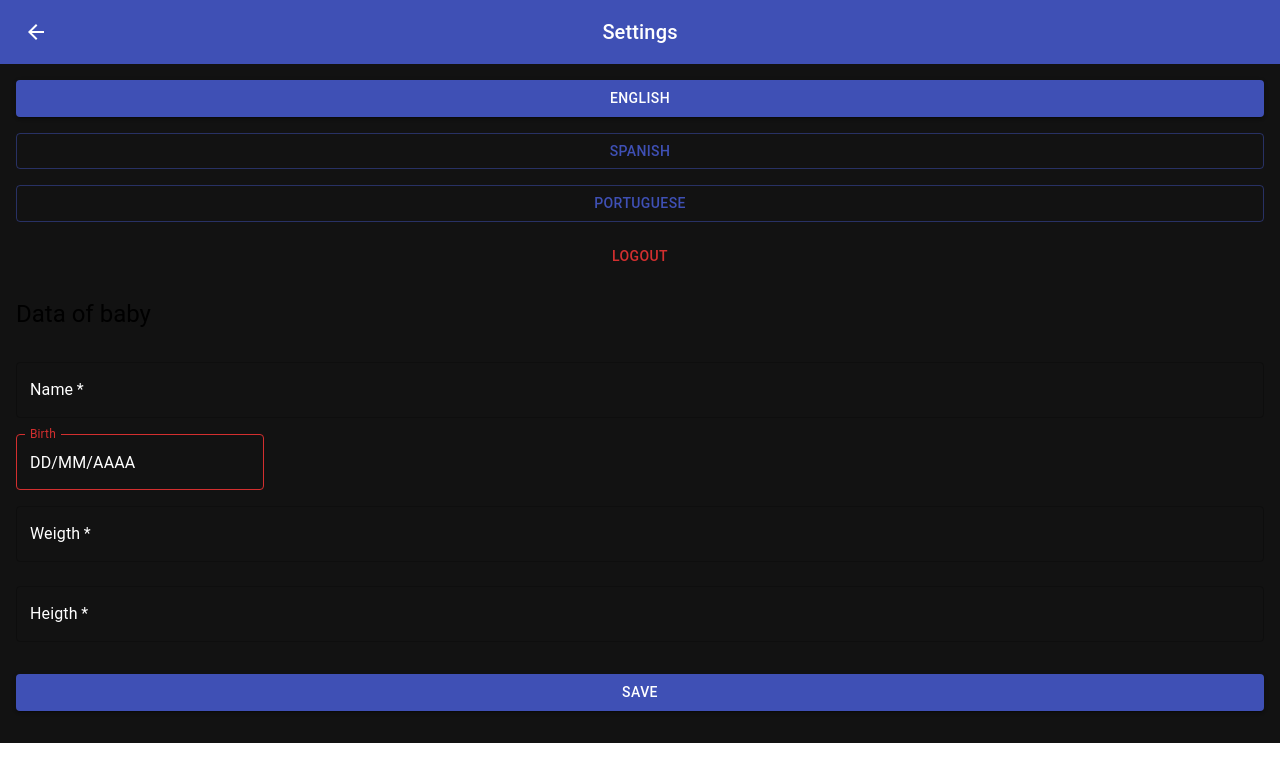
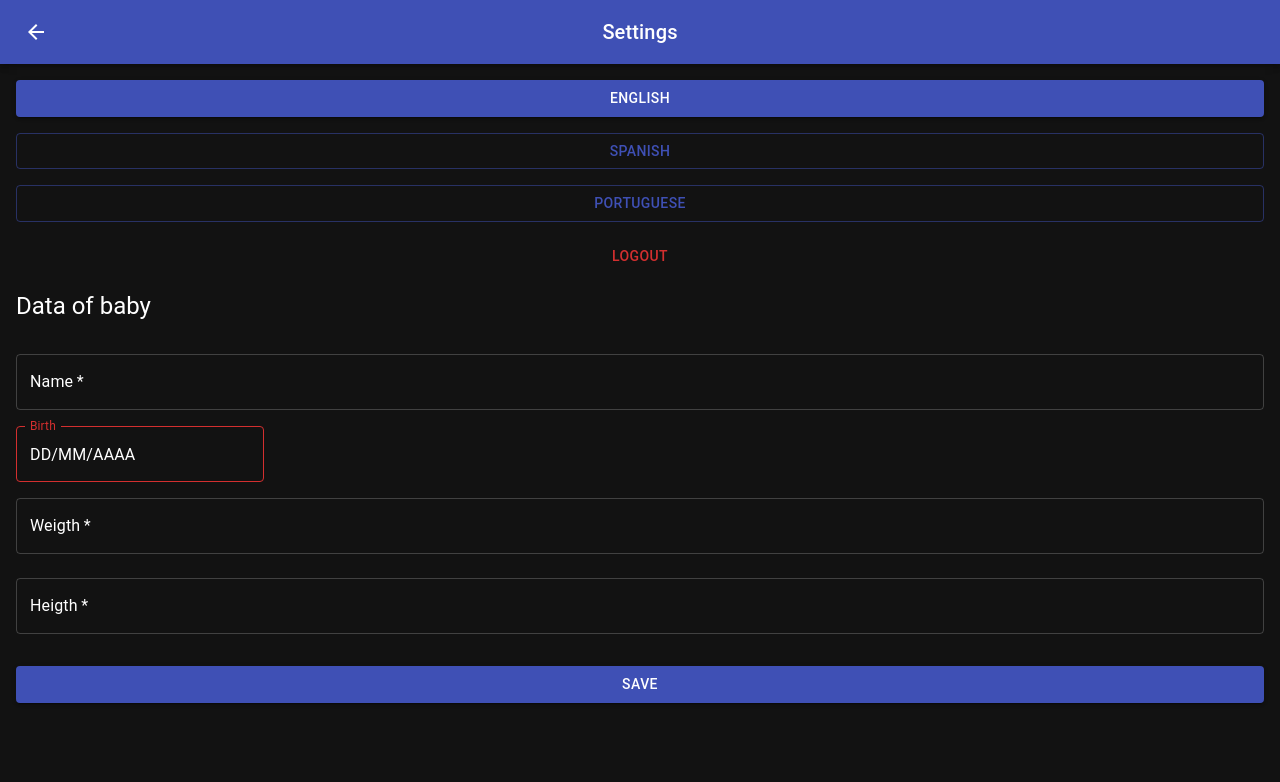
Before and after one commit to CauaHenrique19/tp-at-react, a React app: page /settings in a window 1280 px wide. Shown: the top 782 px of the page. Built offline with nearby package versions, Linux system fonts and the light colour scheme; no server answers; the database is empty; sample sign-in values are in the browser's storage; the HTML template or start-up script is replaced by a standard one.

Commit message:
ajustes finais

```diff
--- a/src/components/CardNewItem.tsx
+++ b/src/components/CardNewItem.tsx
@@ -15,7 +15,7 @@ export const CardNewItemComponent = ({ Icon, color, title, actionType }) => {
     <CardComponent
       sx={{
         overflow: "visible",
-        borderRadius: "10%",
+        borderRadius: "10px",
       }}
     >
       <GridComponent
--- a/src/components/DatePicker.tsx
+++ b/src/components/DatePicker.tsx
@@ -3,7 +3,7 @@ import React from 'react';
 import { DemoContainer } from '@mui/x-date-pickers/internals/demo';
 import { AdapterDayjs } from '@mui/x-date-pickers/AdapterDayjs';
 import { LocalizationProvider } from '@mui/x-date-pickers/LocalizationProvider';
-import { DatePicker  } from '@mui/x-date-pickers/DatePicker';
+import { DatePicker } from '@mui/x-date-pickers/DatePicker';
 
 import { ptBR } from '@mui/x-date-pickers/locales';
 import { enUS } from '@mui/x-date-pickers/locales';
@@ -36,6 +36,11 @@ export const DatePickerComponent: React.FC = ({...props}) => {
       dateAdapter={AdapterDayjs}>
       <DemoContainer components={['DatePicker']}>
         <DatePicker
+          sx={{
+            svg: { color: "#fff", fill: "#fff" },
+            input: { color: "#fff" },
+            label: { color: "#fff" },
+          }}
           {...props} />
       </DemoContainer>
     </LocalizationProvider>
--- a/src/components/DateTimePicker.tsx
+++ b/src/components/DateTimePicker.tsx
@@ -1,22 +1,35 @@
-import { DateTimePicker } from '@mui/x-date-pickers/DateTimePicker';
-import { LocalizationProvider } from '@mui/x-date-pickers/LocalizationProvider';
-import { AdapterDateFns } from '@mui/x-date-pickers/AdapterDateFnsV3';
-import { DateTimeValidationError, PickerChangeHandlerContext } from '@mui/x-date-pickers';
+import { DateTimePicker } from "@mui/x-date-pickers/DateTimePicker";
+import { LocalizationProvider } from "@mui/x-date-pickers/LocalizationProvider";
+import { AdapterDateFns } from "@mui/x-date-pickers/AdapterDateFnsV3";
+import {
+  DateTimeValidationError,
+  PickerChangeHandlerContext,
+} from "@mui/x-date-pickers";
 
 interface DateTimePickerComponentProps {
   label: string;
-  onChange?: (date: Date | null, context: PickerChangeHandlerContext<DateTimeValidationError>) => void;
+  onChange?: (
+    date: Date | null,
+    context: PickerChangeHandlerContext<DateTimeValidationError>
+  ) => void;
 }
 
-export function DateTimePickerComponent({ label, onChange }: DateTimePickerComponentProps) {
+export function DateTimePickerComponent({
+  label,
+  onChange,
+}: DateTimePickerComponentProps) {
   return (
     <LocalizationProvider dateAdapter={AdapterDateFns}>
-      <div style={{ padding: 20 }}>
-        <DateTimePicker
-          label={label}
-          onChange={onChange}
-        />
-      </div>
+      <DateTimePicker
+        sx={{
+          width: "100%",
+          svg: { color: "#fff", fill: "#fff" },
+          input: { color: "#fff" },
+          label: { color: "#fff" },
+        }}
+        label={label}
+        onChange={onChange}
+      />
     </LocalizationProvider>
   );
-};
+}
--- a/src/components/Sleep.tsx
+++ b/src/components/Sleep.tsx
@@ -29,7 +29,6 @@ export const Sleep: React.FC<SleepProps> = ({ data, setData, t }) => {
             }
             label={t("data-hour-start")}
             name="start_date"
-            fullWidth={true}
             ampm={false}
             format="DD/MM/YYYY HH:mm"
             onChange={(value) => handleInputChange('start_date', new Date(value.toString()), data, setData)}
@@ -44,7 +43,6 @@ export const Sleep: React.FC<SleepProps> = ({ data, setData, t }) => {
             }
             label={t("data-hour-end")}
             name="end_date"
-            fullWidth={true}
             ampm={false}
             format="DD/MM/YYYY HH:mm"
             onChange={(value) => handleInputChange('end_date', new Date(value.toString()), data, setData)}
--- a/src/context.tsx
+++ b/src/context.tsx
@@ -5,6 +5,7 @@ import React, {
   useContext,
   ReactNode,
   useEffect,
+  useState,
 } from "react";
 import { createClient } from "@supabase/supabase-js";
 import { useTranslation } from "react-i18next";
@@ -14,7 +15,7 @@ import utc from "dayjs/plugin/utc";
 import timezone from "dayjs/plugin/timezone";
 
 import { AppContextInterface } from "./interfaces";
-import { ThemeProvider } from "@mui/material";
+import { CssBaseline, ThemeProvider } from "@mui/material";
 import { darkTheme } from "./themes";
 
 dayjs.extend(utc);
@@ -49,6 +50,7 @@ const AppProvider: React.FC<AppProviderProps> = ({ children }) => {
   };
 
   let user = getUser();
+  const [userState, setUser] = useState(user);
 
   useEffect(() => {
     storedLanguage = localStorage.getItem("language");
@@ -65,12 +67,14 @@ const AppProvider: React.FC<AppProviderProps> = ({ children }) => {
     changeLanguage,
     t,
     storedLanguage,
-    user,
+    setUser,
+    user: userState,
   };
 
   return (
     <AppContext.Provider value={sharedState}>
       <ThemeProvider theme={darkTheme } >
+        <CssBaseline />
         { children }
       </ThemeProvider>
     </AppContext.Provider>
--- a/src/interfaces/AppContextInterface.ts
+++ b/src/interfaces/AppContextInterface.ts
@@ -4,6 +4,7 @@ import IUser from "./User";
 export default interface AppContextInterface {
   supabase: SupabaseClient;
   changeLanguage: (lng: string) => void;
+  setUser: (user: any) => void;
   t: (key: string) => string;
   storedLanguage: string | null;
   user: IUser | null;
--- a/src/themes.ts
+++ b/src/themes.ts
@@ -23,6 +23,24 @@ const darkTheme = createTheme({
       secondary: "#fff",
     },
   },
+  components: {
+    MuiOutlinedInput: {
+      styleOverrides: {
+        root: {
+          "& .MuiOutlinedInput-notchedOutline": {
+            borderColor: "#ffffff33",
+          },
+          "&:hover .MuiOutlinedInput-notchedOutline": {
+            borderColor: "#ffffff66",
+          },
+          "&.Mui-focused .MuiOutlinedInput-notchedOutline": {
+            borderColor: "#3f50b5",
+            borderWidth: 2,
+          },
+        },
+      },
+    },
+  },
 });
 
 export { darkTheme };
--- a/src/views/form/Form.tsx
+++ b/src/views/form/Form.tsx
@@ -6,7 +6,6 @@ import { AppBarComponent, Button, Diaper, Eat, Sleep, GridComponent } from "../.
 import { list, saveOrUpdate } from "../../services/database";
 import ActionInterface from "../../interfaces/ActionInterface";
 import {
-  actionTypeList,
   actionTypeListToInt,
   validateForm,
 } from "../../utils/actions";
@@ -19,7 +18,6 @@ const Form: React.FC = () => {
   const actionType = params.type;
 
   const [data, setData] = useState<ActionInterface | null>(null);
-  const [loading, setLoading] = useState(false);
 
   const getForm = (actionType: string) => {
     switch (actionType) {
@@ -52,9 +50,6 @@ const Form: React.FC = () => {
   };
 
   const save = async () => {
-    console.log('save')
-
-    setLoading(true);
     try {
       let actionTypeInt = 0;
       if (actionType) {
@@ -75,7 +70,6 @@ const Form: React.FC = () => {
 
       const validates = validateForm(actionTypeInt, d, t);
       if (validates.length > 0) {
-        // message
         return;
       }
 
@@ -85,18 +79,12 @@ const Form: React.FC = () => {
         supabase
       );
       if (error) {
-        // message
       } else {
-        // message
-        setTimeout(() => {
-          navigate("/");
-        }, 3000);
+        navigate("/");
       }
     } catch (err) {
       console.error(err);
-     // message
     }
-    setLoading(false);
   };
 
   useEffect(() => {
--- a/src/views/settings/Settings.tsx
+++ b/src/views/settings/Settings.tsx
@@ -29,7 +29,6 @@ const Settings: React.FC = () => {
   const [birth, setBirth] = useState("");
   const [weigth, setWeight] = useState("");
   const [heigth, setHeight] = useState("");
-  const [loading, setLoading] = useState(false);
 
   const verifyLanguage = (language: string) => {
     const storedLanguage = localStorage.getItem("language");
@@ -40,8 +39,6 @@ const Settings: React.FC = () => {
   };
 
   const save = async () => {
-    setLoading(true);
-
     const d: any = {
       user_id: user ? user.id : null,
       name,
@@ -54,20 +51,13 @@ const Settings: React.FC = () => {
       d.id = id
     }
 
-    const { data: result, error } = await saveOrUpdate(
+    await saveOrUpdate(
       "profile",
       d,
       supabase
     );
 
-    if (error) {
-    } else {
-      setTimeout(() => {
-        navigate(`/`);
-      }, 3000);
-    }
-
-    setLoading(false);
+    navigate(`/`);
   };
 
   const carregarUser = async () => {
@@ -94,7 +84,6 @@ const Settings: React.FC = () => {
         spacing={2}
         sx={{
           padding: "1em",
-          backgroundColor: theme.palette.background.default,
         }}
       >
         <GridComponent size={{ xs: 12 }}>
@@ -133,8 +122,8 @@ const Settings: React.FC = () => {
             Logout
           </Button>
         </GridComponent>
-        <GridComponent size={{ xs: 12 }} sx={{ mt: 1 }}>
-          <TypographyComponent component="h5" variant="h5">
+        <GridComponent size={{ xs: 12 }}>
+          <TypographyComponent sx={{ color: theme.palette.text.primary }} component="h5" variant="h5">
             {t("baby-data-title")}
           </TypographyComponent>
         </GridComponent>
--- a/src/views/signin/Signin.tsx
+++ b/src/views/signin/Signin.tsx
@@ -18,7 +18,7 @@ import fakelogin from "../../data/fakelogin.json";
 
 const SignIn: React.FC = () => {
   const navigate = useNavigate();
-  const { supabase, t } = useAppContext();
+  const { supabase, setUser, t } = useAppContext();
 
   const [email, setEmail] = useState(fakelogin.email);
   const [password, setPassword] = useState(fakelogin.password);
@@ -31,6 +31,7 @@ const SignIn: React.FC = () => {
     } else {
       localStorage.setItem("session", JSON.stringify(response.session));
       localStorage.setItem("user", JSON.stringify(response.user));
+      setUser(response.user);
       navigate("/");
     }
   };
```
